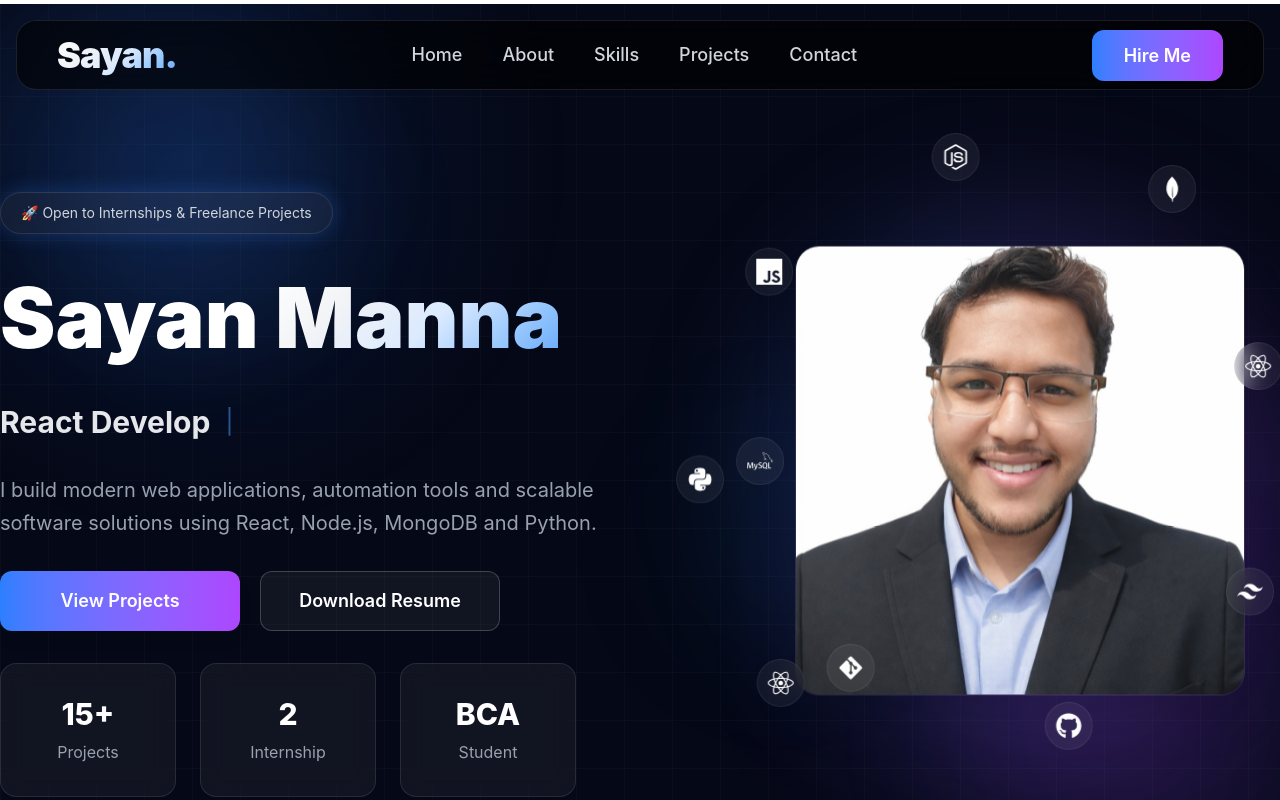
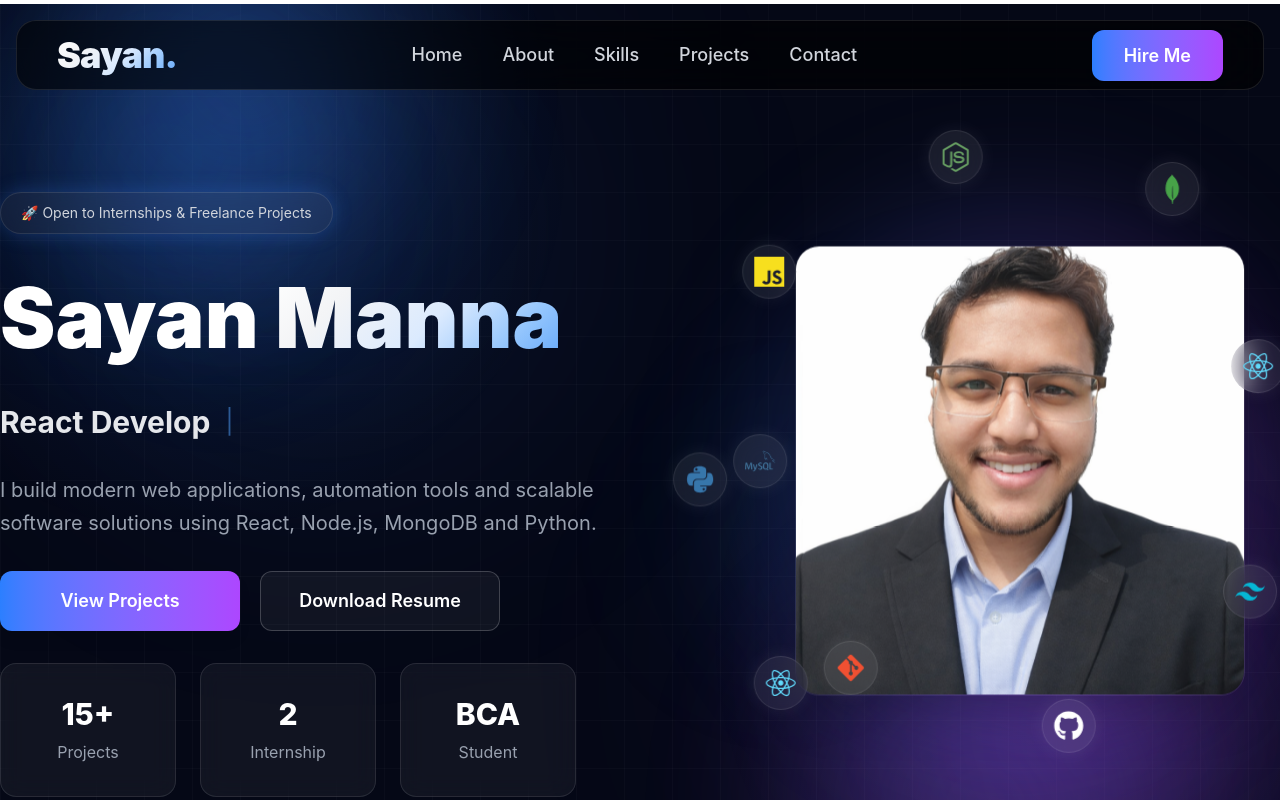
Before and after one commit to heysayanmanna/portfolio-website, a React (Vite) app: page / in a window 1280 px wide. Shown: the top 800 px of the page. Built offline with nearby package versions, Linux system fonts and the light colour scheme.

Commit message:
update portfolio

```diff
--- a/src/index.css
+++ b/src/index.css
@@ -169,11 +169,11 @@ button, a {
   top:50%;
   left:50%;
 
-  width:48px;
-  height:48px;
+  width:54px;
+  height:54px;
 
-  margin-left:-24px;
-  margin-top:-24px;
+  margin-left:-27px;
+  margin-top:-27px;
 
   border-radius:50%;
 
@@ -181,13 +181,22 @@ button, a {
   align-items:center;
   justify-content:center;
 
-  background:rgba(255,255,255,.06);
-  backdrop-filter:blur(12px);
+  background:rgba(255,255,255,.08);
+  backdrop-filter:blur(14px);
 
-  border:1px solid rgba(255,255,255,.08);
+  border:1px solid rgba(255,255,255,.1);
 
-  color:white;
+  box-shadow:
+    0 0 20px rgba(255,255,255,.08);
+
   z-index:20;
+}
+
+.orbit:hover{
+  transform:scale(1.15);
+  box-shadow:
+    0 0 30px rgba(59,130,246,.35),
+    0 0 50px rgba(168,85,247,.2);
 }
 
 .orbit-1{
@@ -663,3 +672,108 @@ nav{
   color:white;
   transform:translateX(5px);
 }
+
+
+.mesh-bg{
+  position:absolute;
+  inset:0;
+  overflow:hidden;
+  z-index:0;
+  pointer-events:none;
+}
+
+.mesh-bg::before{
+  content:"";
+  position:absolute;
+  width:700px;
+  height:700px;
+
+  top:-200px;
+  left:-150px;
+
+  background:radial-gradient(
+    circle,
+    rgba(59,130,246,.15),
+    transparent 70%
+  );
+
+  filter:blur(120px);
+
+  animation:meshMove1 15s ease-in-out infinite;
+}
+
+.mesh-bg::after{
+  content:"";
+  position:absolute;
+  width:700px;
+  height:700px;
+
+  right:-200px;
+  bottom:-200px;
+
+  background:radial-gradient(
+    circle,
+    rgba(168,85,247,.15),
+    transparent 70%
+  );
+
+  filter:blur(120px);
+
+  animation:meshMove2 18s ease-in-out infinite;
+}
+
+@keyframes meshMove1{
+  0%,100%{
+    transform:translate(0,0);
+  }
+
+  50%{
+    transform:translate(120px,80px);
+  }
+}
+
+@keyframes meshMove2{
+  0%,100%{
+    transform:translate(0,0);
+  }
+
+  50%{
+    transform:translate(-120px,-80px);
+  }
+}
+
+.light-orb{
+  position:absolute;
+  border-radius:50%;
+  filter:blur(90px);
+  opacity:.3;
+  pointer-events:none;
+}
+
+.orb-1{
+  width:300px;
+  height:300px;
+  background:#3b82f6;
+
+  animation:floatOrb1 12s ease-in-out infinite;
+}
+
+.orb-2{
+  width:350px;
+  height:350px;
+  background:#8b5cf6;
+
+  animation:floatOrb2 14s ease-in-out infinite;
+}
+
+@keyframes floatOrb1{
+  50%{
+    transform:translate(100px,-80px);
+  }
+}
+
+@keyframes floatOrb2{
+  50%{
+    transform:translate(-120px,90px);
+  }
+}
--- a/src/sections/Hero.jsx
+++ b/src/sections/Hero.jsx
@@ -33,6 +33,15 @@ function Hero() {
   <div className="particle particle-2"></div>
   <div className="particle particle-3"></div>
 </div>
+
+
+ {/* NEW */}
+  <div className="mesh-bg"></div>
+
+  <div className="light-orb orb-1 top-0 left-0"></div>
+
+  <div className="light-orb orb-2 bottom-0 right-0"></div>
+
       {/* Background Glow */}
       <div className="absolute top-0 left-0 w-80 h-80 bg-blue-500/10 rounded-full blur-3xl"></div>
       <div className="absolute bottom-0 right-0 w-80 h-80 bg-purple-500/10 rounded-full blur-3xl"></div>
@@ -274,17 +283,45 @@ hover:scale-105
 
     {/* Orbit Icons */}
 
-<div className="orbit orbit-1"><FaReact size={26} /></div>
-<div className="orbit orbit-2"><FaPython size={26} /></div>
-<div className="orbit orbit-3"><SiJavascript size={26} /></div>
-<div className="orbit orbit-4"><FaNodeJs size={26} /></div>
-<div className="orbit orbit-5"><SiMongodb size={26} /></div>
+<div className="orbit orbit-1">
+  <FaReact size={30} color="#61DAFB" />
+</div>
 
-<div className="orbit orbit-6"><SiMysql size={26} /></div>
-<div className="orbit orbit-7"><FaGitAlt size={26} /></div>
-<div className="orbit orbit-8"><FaGithub size={26} /></div>
-<div className="orbit orbit-9"><SiTailwindcss size={26} /></div>
-<div className="orbit orbit-10"><FaReact size={26} /></div>
+<div className="orbit orbit-2">
+  <FaPython size={30} color="#3776AB" />
+</div>
+
+<div className="orbit orbit-3">
+  <SiJavascript size={30} color="#F7DF1E" />
+</div>
+
+<div className="orbit orbit-4">
+  <FaNodeJs size={30} color="#68A063" />
+</div>
+
+<div className="orbit orbit-5">
+  <SiMongodb size={30} color="#47A248" />
+</div>
+
+<div className="orbit orbit-6">
+  <SiMysql size={30} color="#4479A1" />
+</div>
+
+<div className="orbit orbit-7">
+  <FaGitAlt size={30} color="#F05032" />
+</div>
+
+<div className="orbit orbit-8">
+  <FaGithub size={30} color="#FFFFFF" />
+</div>
+
+<div className="orbit orbit-9">
+  <SiTailwindcss size={30} color="#06B6D4" />
+</div>
+
+<div className="orbit orbit-10">
+  <FaReact size={30} color="#61DAFB" />
+</div>
 
 
 
```
